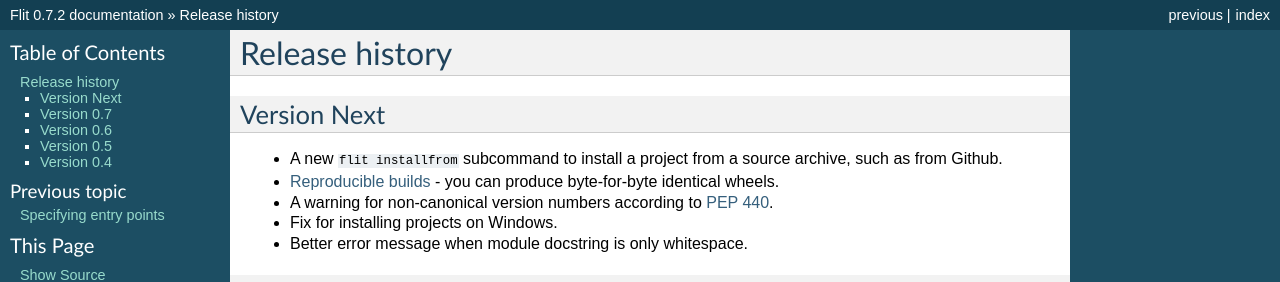
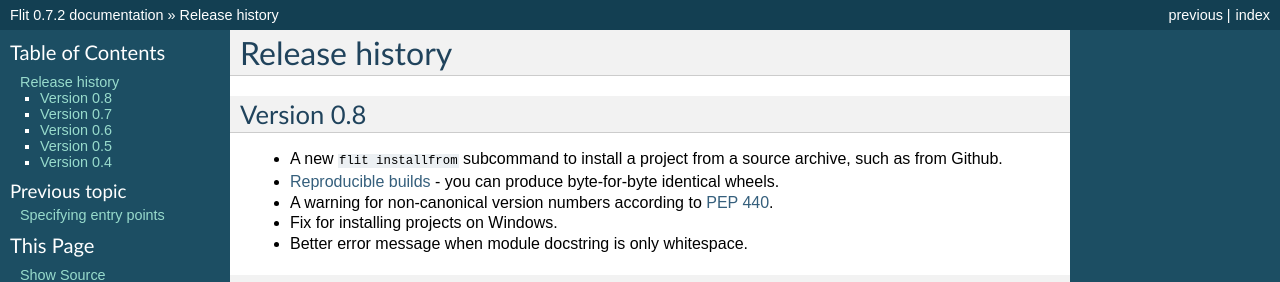
Before and after one commit to pypa/flit, a Sphinx documentation site: the page built from doc/history.rst, in a window 1280 px wide. Shown: the top 282 px of the page. Built offline with Sphinx 7.4.7, drawn with Linux system fonts in a browser that asks for light colours.

Commit message:
Next version is 0.8 (docs)

```diff
--- a/doc/history.rst
+++ b/doc/history.rst
@@ -1,8 +1,8 @@
 Release history
 ===============
 
-Version Next
-------------
+Version 0.8
+-----------
 
 - A new ``flit installfrom`` subcommand to install a project from a source
   archive, such as from Github.
--- a/doc/reproducible.rst
+++ b/doc/reproducible.rst
@@ -1,7 +1,7 @@
 Reproducible builds
 ===================
 
-.. versionadded:: next
+.. versionadded:: 0.8
 
 Wheels built by flit are reproducible: if you build from the same source code,
 you should be able to make wheels that are exactly identical, byte for byte.
```
